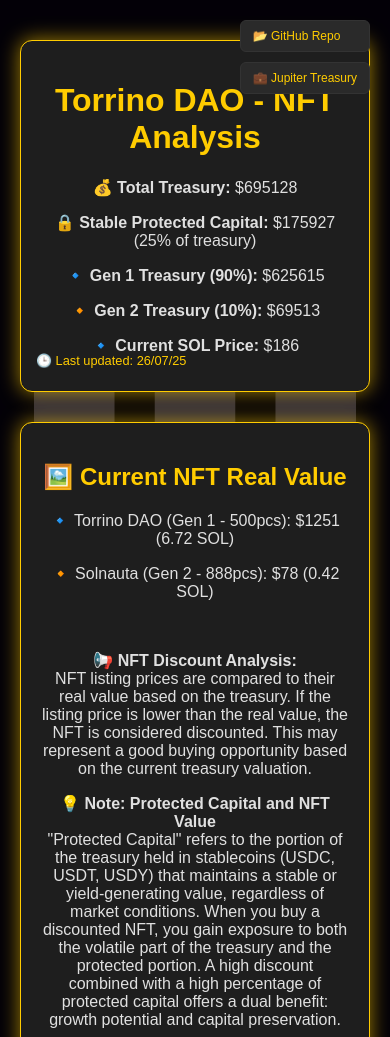
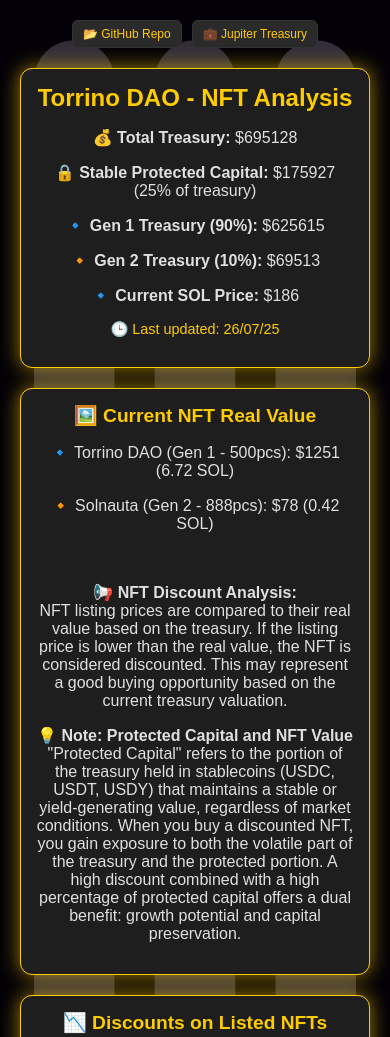
Before and after one commit to Happydao/torrino-dao-dashboard, a website: page index.html in a window 390 px wide. Shown: the top 1037 px of the page. Drawn offline with Linux system fonts and the light colour scheme.

Commit message:
Update index.html

```diff
--- a/index.html
+++ b/index.html
@@ -3,8 +3,12 @@
 <head>
   <meta charset="UTF-8" />
   <meta name="viewport" content="width=device-width, initial-scale=1.0" />
-  <title>Torrino DAO NFT Data</title>
+  <title>Torrino DAO NFT Dashboard</title>
   <style>
+    * {
+      box-sizing: border-box;
+    }
+
     body {
       font-family: 'Arial', sans-serif;
       background-color: #030007;
@@ -15,34 +19,36 @@
       background-position: center;
       color: #e0e0e0;
       margin: 0;
-      padding: 40px 20px;
+      padding: 20px;
     }
 
     h1, h2 {
       color: #ffcc00;
+      margin-top: 0;
     }
 
     .card {
       background-color: #1e1e1e;
       padding: 20px;
-      margin: 0 auto 30px;
+      margin: 20px auto;
       border-radius: 12px;
       box-shadow: 0 0 20px #ffcc00a0;
       border: 1px solid #ffcc00;
       max-width: 700px;
+      width: 100%;
       text-align: center;
-      position: relative;
     }
 
     .chart-container {
-      margin-top: 30px;
+      margin-top: 20px;
       text-align: center;
-      padding: 20px;
+      padding: 15px;
       border-radius: 12px;
       background-color: #1e1e1e;
       border: 1px solid #ffcc00;
       box-shadow: 0 0 20px #ffcc00a0;
-      max-width: 800px;
+      max-width: 700px;
+      width: 100%;
       margin-left: auto;
       margin-right: auto;
     }
@@ -54,13 +60,11 @@
     }
 
     .top-links {
-      position: absolute;
-      top: 20px;
-      right: 20px;
       display: flex;
-      flex-direction: column;
+      justify-content: center;
+      flex-wrap: wrap;
       gap: 10px;
-      z-index: 1000;
+      margin-bottom: 20px;
     }
 
     .top-links a {
@@ -69,16 +73,33 @@
       color: #ffcc00;
       text-decoration: none;
       border-radius: 6px;
-      font-size: 12px;
+      font-size: 14px;
       border: 1px solid #333;
     }
 
     .update-info {
-      position: absolute;
-      bottom: 10px;
-      left: 15px;
-      font-size: 0.8em;
+      margin-top: 10px;
+      font-size: 0.9em;
       color: #ffcc00;
+    }
+
+    @media (max-width: 600px) {
+      h1 {
+        font-size: 1.5em;
+      }
+
+      h2 {
+        font-size: 1.2em;
+      }
+
+      .card {
+        padding: 15px;
+      }
+
+      .top-links a {
+        font-size: 12px;
+        padding: 6px 10px;
+      }
     }
   </style>
 </head>
@@ -90,8 +111,8 @@
 
   <div class="card">
     <h1>Torrino DAO - NFT Analysis</h1>
-    <p><strong>💰 Total Treasury:</strong> <span class="highlight" id="treasuryValue"></span></p>
-    <p><strong>🔒 Stable Protected Capital:</strong> <span class="highlight" id="stableValue"></span> (<span id="stablePercentage"></span>% of treasury)</p>
+    <p><strong>💰 Total Treasury:</strong> <span id="treasuryValue"></span></p>
+    <p><strong>🔒 Stable Protected Capital:</strong> <span id="stableValue"></span> (<span id="stablePercentage"></span>% of treasury)</p>
     <p><strong>🔹 Gen 1 Treasury (90%):</strong> <span id="treasuryGen1"></span></p>
     <p><strong>🔸 Gen 2 Treasury (10%):</strong> <span id="treasuryGen2"></span></p>
     <p><strong>🔹 Current SOL Price:</strong> <span id="solPrice"></span></p>
```
